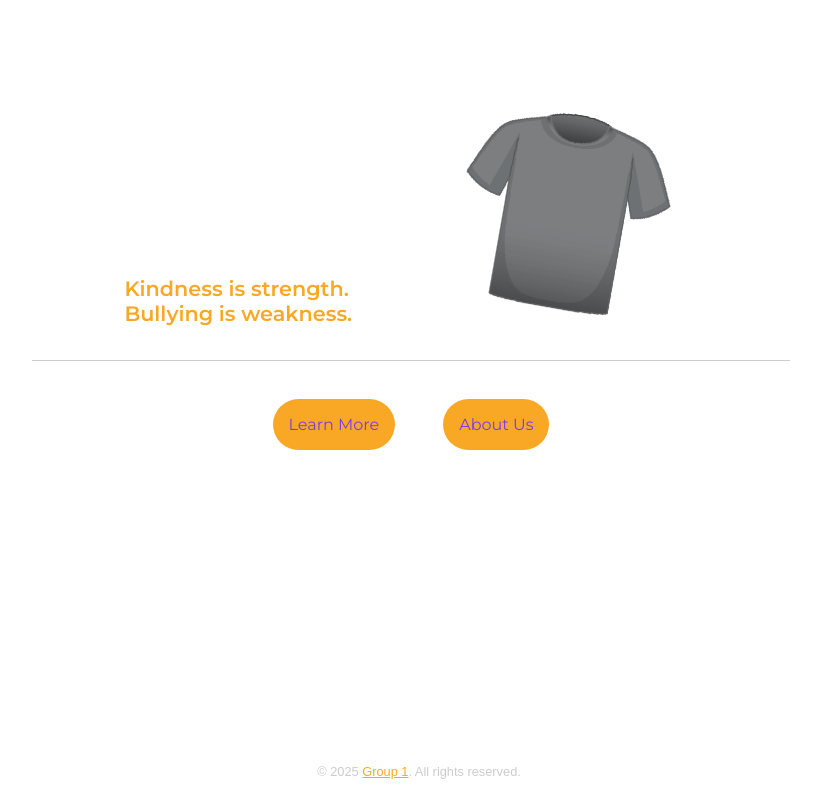
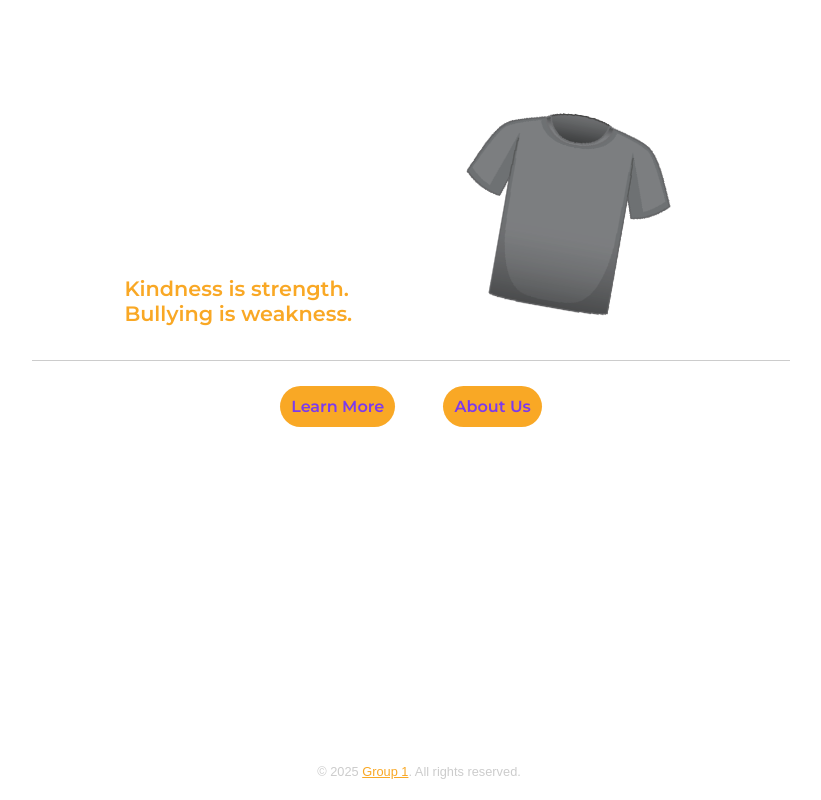
Before and after one commit to AnonymouslyFast/bullying-project, a SvelteKit app: page / in a window 1280 px wide. Shown: the whole page, without its empty margins (229-1050 px from the left). Built offline with nearby package versions, Linux system fonts and the light colour scheme.

Commit message:
Changed up home design

```diff
--- a/src/routes/+page.svelte
+++ b/src/routes/+page.svelte
@@ -80,7 +80,7 @@
     }
 
     #nav {
-        margin-top: 3%;
+        margin-top: 2%;
         display: flex;
         justify-self: center;
         flex-direction: column;
@@ -95,12 +95,13 @@
     }
 
     #nav-item {
-        padding: 1rem;
+        padding: 0.7rem;
         background-color: #F9A825;
-        border-radius: 2vw;
+        border-radius: 100vw;
         color: #7c3aed;
         transition: 0.3s linear all;
         font-family: 'Montserrat', sans-serif;
+        font-weight: 600;
         text-decoration: none;
         &:hover {
             background-color: #7c3aed;
--- a/src/routes/main.css
+++ b/src/routes/main.css
@@ -1,6 +1,5 @@
 html, body {
     margin: 0;
-    height: 100%;
     background: radial-gradient(circle 100vw at center, #323232 0%, #211b1b 100%);
 }
 
@@ -23,5 +22,11 @@ body::before {
     font-size: 0.8rem;
     a {
         color: #F9A825;
+        transition: 0.3s linear all;
+
     }
+    a:hover {
+        color:  #7c3aed;
+    }
+
 }
```
